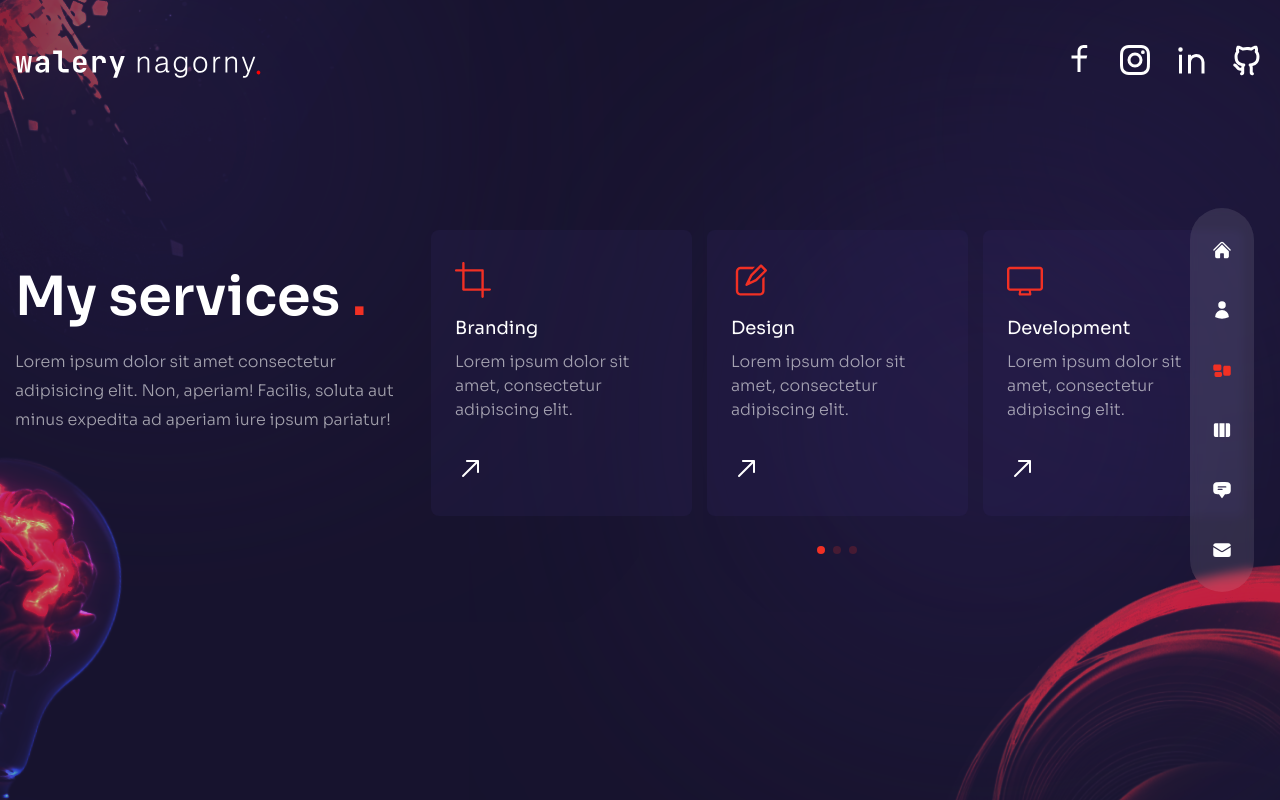
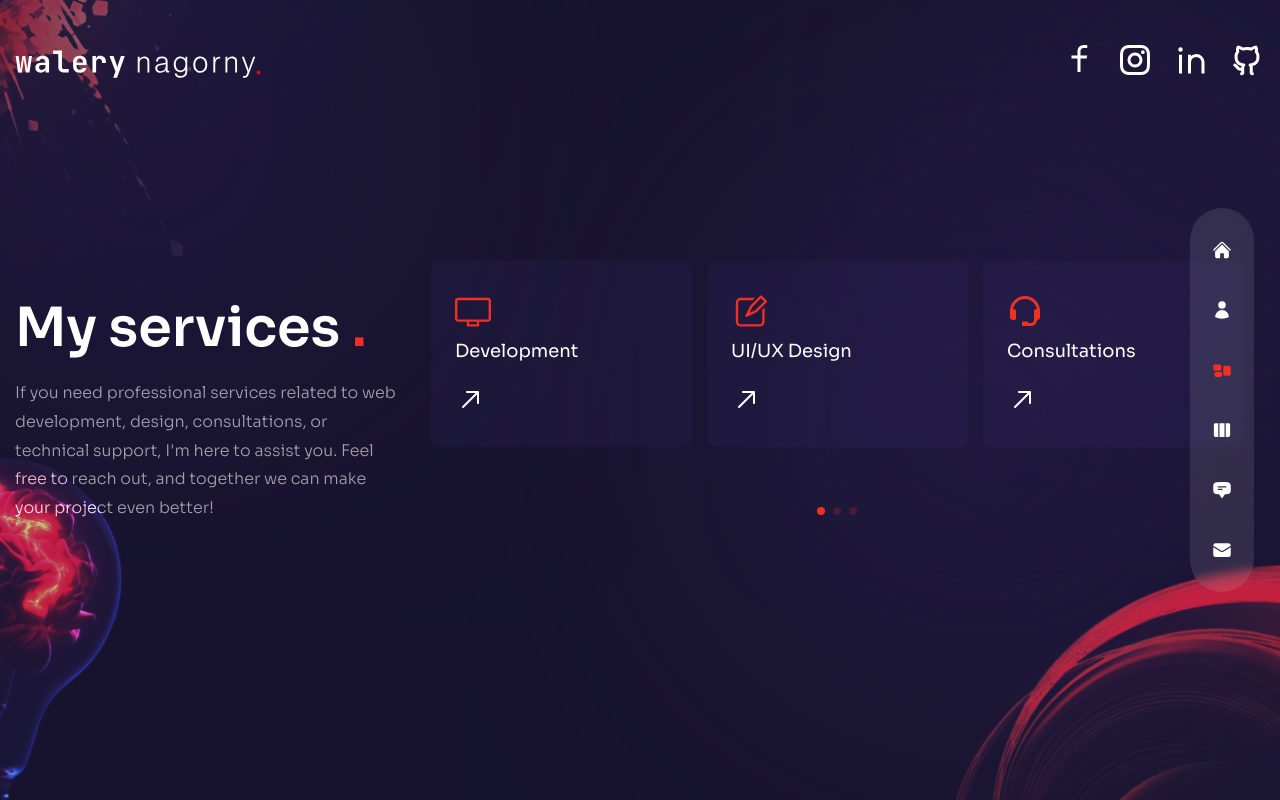
Before and after one commit to WNagorny/Portfolio, a Next.js app: page /services in a window 1280 px wide. Built offline with nearby package versions, Linux system fonts and the light colour scheme.

Commit message:
changed services page

```diff
--- a/components/ServiceSlider.js
+++ b/components/ServiceSlider.js
@@ -1,4 +1,5 @@
 import { Swiper, SwiperSlide } from 'swiper/react'
+import Link from 'next/link' // Import Link from next/link
 
 import 'swiper/css'
 import 'swiper/css/free-mode'
@@ -6,13 +7,15 @@ import 'swiper/css/pagination'
 
 // icons
 import {
-	RxCrop,
+
 	RxPencil2,
 	RxDesktop,
-	RxReader,
 	RxRocket,
 	RxArrowTopRight,
 } from 'react-icons/rx'
+import {FaPeopleArrows} from 'react-icons/fa'
+
+import {BiSupport} from 'react-icons/bi'
 
 // import required modules
 import { FreeMode, Pagination } from 'swiper'
@@ -20,29 +23,29 @@ import { FreeMode, Pagination } from 'swiper'
 // data
 const serviceData = [
 	{
-		icon: <RxCrop />,
-		title: 'Branding',
-		description: 'Lorem ipsum dolor sit amet, consectetur adipiscing elit.',
+		icon: <RxDesktop />,
+		title: 'Development',
+		description: '',
 	},
 	{
 		icon: <RxPencil2 />,
-		title: 'Design',
-		description: 'Lorem ipsum dolor sit amet, consectetur adipiscing elit.',
+		title: 'UI/UX Design',
+		description: '',
 	},
 	{
-		icon: <RxDesktop />,
-		title: 'Development',
-		description: 'Lorem ipsum dolor sit amet, consectetur adipiscing elit.',
+		icon: <BiSupport />,
+		title: 'Consultations ',
+		description: '',
 	},
 	{
-		icon: <RxReader />,
-		title: 'Copywriting',
-		description: 'Lorem ipsum dolor sit amet, consectetur adipiscing elit.',
+		icon: <FaPeopleArrows />,
+		title: 'Technical Support',
+		description: '',
 	},
 	{
 		icon: <RxRocket />,
-		title: 'SEO',
-		description: 'Lorem ipsum dolor sit amet, consectetur adipiscing elit.',
+		title: 'Custom Solutions',
+		description: '',
 	},
 ]
 
@@ -64,23 +67,24 @@ const ServiceSlider = () => {
 				clickable: true,
 			}}
 			modules={[FreeMode, Pagination]}
-			className='h-[240px] sm:h-[340px]'
+			className='h-[180px] sm:h-[270px]'
 		>
 			{serviceData.map((item, index) => {
 				return (
 					<SwiperSlide key={index}>
 						<div className='bg-[#412f7b26] h-max rounded-lg px-6 py-8 flex sm:flex-col gap-x-6 sm:gap-x-0 group cursor-pointer hover:bg-[#5941a926] transition-all duration-300'>
 							{/* icon */}
-							<div className='text-4xl text-accent mb-4'>{item.icon}</div>
+							<div className='text-4xl text-accent mb-2'>{item.icon}</div>
 							{/* title && description */}
-							<div className='mb-8'>
+							<div className='mb-3'>
 								<div className='mb-2 text-lg'>{item.title}</div>
-                <p className='max-w-[350px] leading-normal'>{item.description}</p>
 							</div>
 							{/* arrow */}
-              <div className='text-3xl'>
-                <RxArrowTopRight className='group-hover:rotate-45 group-hover:text-accent trasition-all duration-300'/>
-              </div>
+							<div className='text-3xl'>
+								<Link href='/contact'>
+									<RxArrowTopRight className='group-hover:rotate-45 group-hover:text-accent trasition-all duration-300' />
+								</Link>
+							</div>
 						</div>
 					</SwiperSlide>
 				)
--- a/components/WorkSlider.js
+++ b/components/WorkSlider.js
@@ -26,7 +26,7 @@ const workSlider = {
 				{
 					title: 'E-COMMERCE STORE',
 					path: '/store-new.png',
-					url: 'https://weather-react-app-gules.vercel.app/',
+					url: 'https://ecommerce-store-nu-one.vercel.app/',
 				},
 				{
 					title: 'WEATHER-APP',
@@ -37,7 +37,7 @@ const workSlider = {
 				{
 					title: 'CRYPTO TRACKER',
 					path: '/coinVibe-new.png',
-					url: 'https://weather-react-app-gules.vercel.app/',
+					url: 'https://react-crypto-tracker-xi.vercel.app/',
 				},
 			],
 		},
--- a/package.json
+++ b/package.json
@@ -16,6 +16,7 @@
     "react-countup": "^6.4.2",
     "react-dom": "18.2.0",
     "react-icons": "^4.8.0",
+    "react-router-dom": "^6.15.0",
     "react-tsparticles": "^2.9.3",
     "swiper": "^9.4.0",
     "tailwind-scrollbar": "^3.0.4",
--- a/pages/services/index.js
+++ b/pages/services/index.js
@@ -30,9 +30,10 @@ const Services = () => {
 							exit='hidden'
 							className='mb-4 max-w-[400px] mx-auto lg:mx-0'
 						>
-							Lorem ipsum dolor sit amet consectetur adipisicing elit. Non,
-							aperiam! Facilis, soluta aut minus expedita ad aperiam iure ipsum
-							pariatur!
+							If you need professional services related to web development,
+							design, consultations, or technical support, I'm here to assist
+							you. Feel free to reach out, and together we can make your project
+							even better!
 						</motion.p>
 					</div>
 
```
Also changed, not shown: 1 other file (tests, documents, lock files or other folders).
